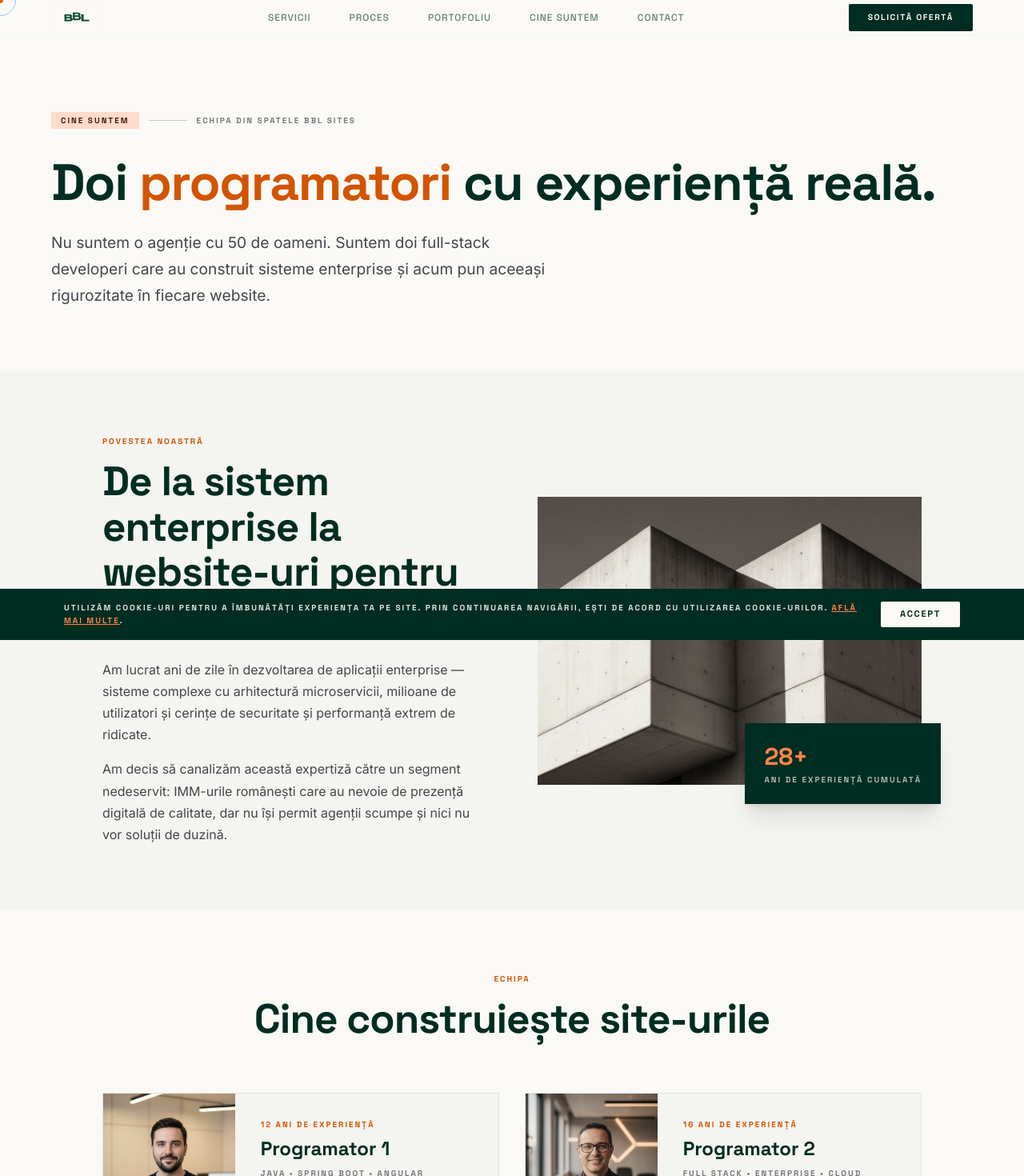
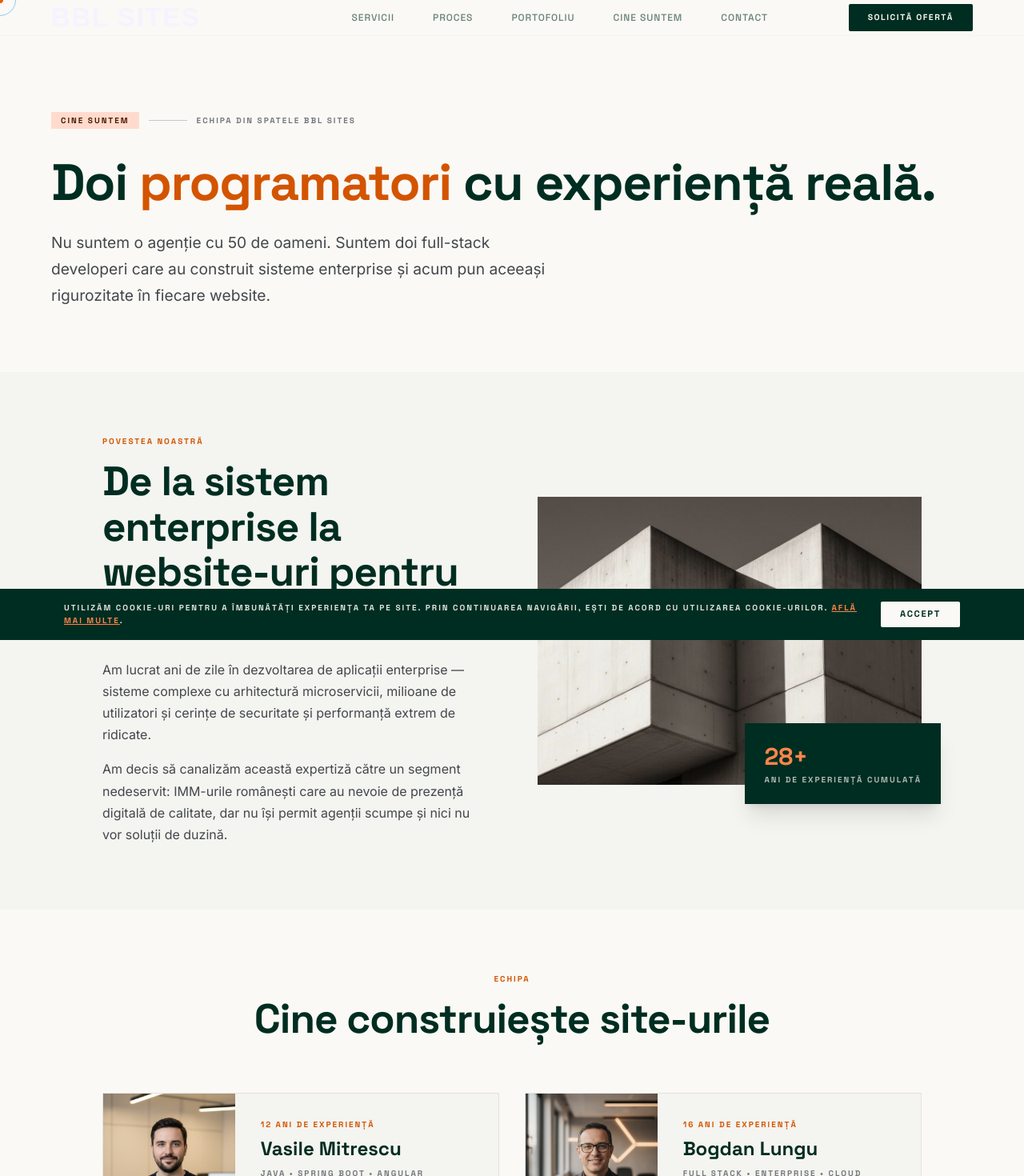
Before and after one commit to mitrescuvasile300/bbl-sites, a React (Vite) app: page /despre in a window 1280 px wide. Shown: the top 1470 px of the page at 80% size. Built offline with nearby package versions, Linux system fonts and the light colour scheme.

Commit message:
fix: Deploy-ready fixes - SVG logo, real team names, faster scroll

```diff
--- a/src/components/Footer.tsx
+++ b/src/components/Footer.tsx
@@ -7,7 +7,7 @@ export default function Footer() {
         <div className="flex flex-col gap-6 w-full md:w-auto">
           <Link to="/" className="shrink-0">
             <img
-              src="/logo-bbl-nav.png"
+              src="/bbl-logo.svg"
               alt="BBL Sites Logo"
               loading="lazy"
               style={{ height: '28px', width: 'auto', objectFit: 'contain', filter: 'brightness(0) invert(1)' }}
--- a/src/components/Layout.tsx
+++ b/src/components/Layout.tsx
@@ -47,8 +47,8 @@ export default function Layout({ children }: LayoutProps) {
 
   useEffect(() => {
     const lenis = new Lenis({
-      lerp: 0.12,
-      duration: 0.8,
+      lerp: 0.08,
+      duration: 0.5,
       smoothWheel: true,
     })
 
--- a/src/components/Navbar.tsx
+++ b/src/components/Navbar.tsx
@@ -44,7 +44,7 @@ export default function Navbar() {
         <nav className="flex justify-between items-center w-full py-6 content-max-width" style={{ padding: '0 clamp(24px, 5vw, 80px)' }} aria-label="Navigare principală">
           <Link to="/" className="flex items-center shrink-0" aria-label="BBL Sites - pagina principală">
             <img
-              src="/logo-bbl-nav.png"
+              src="/bbl-logo.svg"
               alt="BBL Sites"
               loading="eager"
               style={{ height: '44px', width: 'auto', objectFit: 'contain' }}
--- a/src/pages/About.tsx
+++ b/src/pages/About.tsx
@@ -114,7 +114,7 @@ function AboutTeam() {
 
   const team = [
     {
-      name: 'Programator 1',
+      name: 'Vasile Mitrescu',
       years: '12 ani de experiență',
       focus: 'Java • Spring Boot • Angular',
       bio: '12 ani de experiență în dezvoltarea de aplicații enterprise. Specializare pe arhitectură backend cu Java și Spring Boot, plus frontend modern cu Angular. A construit sisteme care procesează milioane de requesturi zilnic.',
@@ -122,7 +122,7 @@ function AboutTeam() {
       avatar: '/team-1.jpg',
     },
     {
-      name: 'Programator 2',
+      name: 'Bogdan Lungu',
       years: '16 ani de experiență',
       focus: 'Full Stack • Enterprise • Cloud',
       bio: '16 ani de experiență în programare. Background solid în dezvoltarea full-stack pentru corporații mari, cu expertiză în arhitectură cloud, microservicii și integrări complexe. Acum aplică aceeași rigurozitate pentru fiecare client.',
```
Also changed, not shown: public/og-image.jpg (added).
